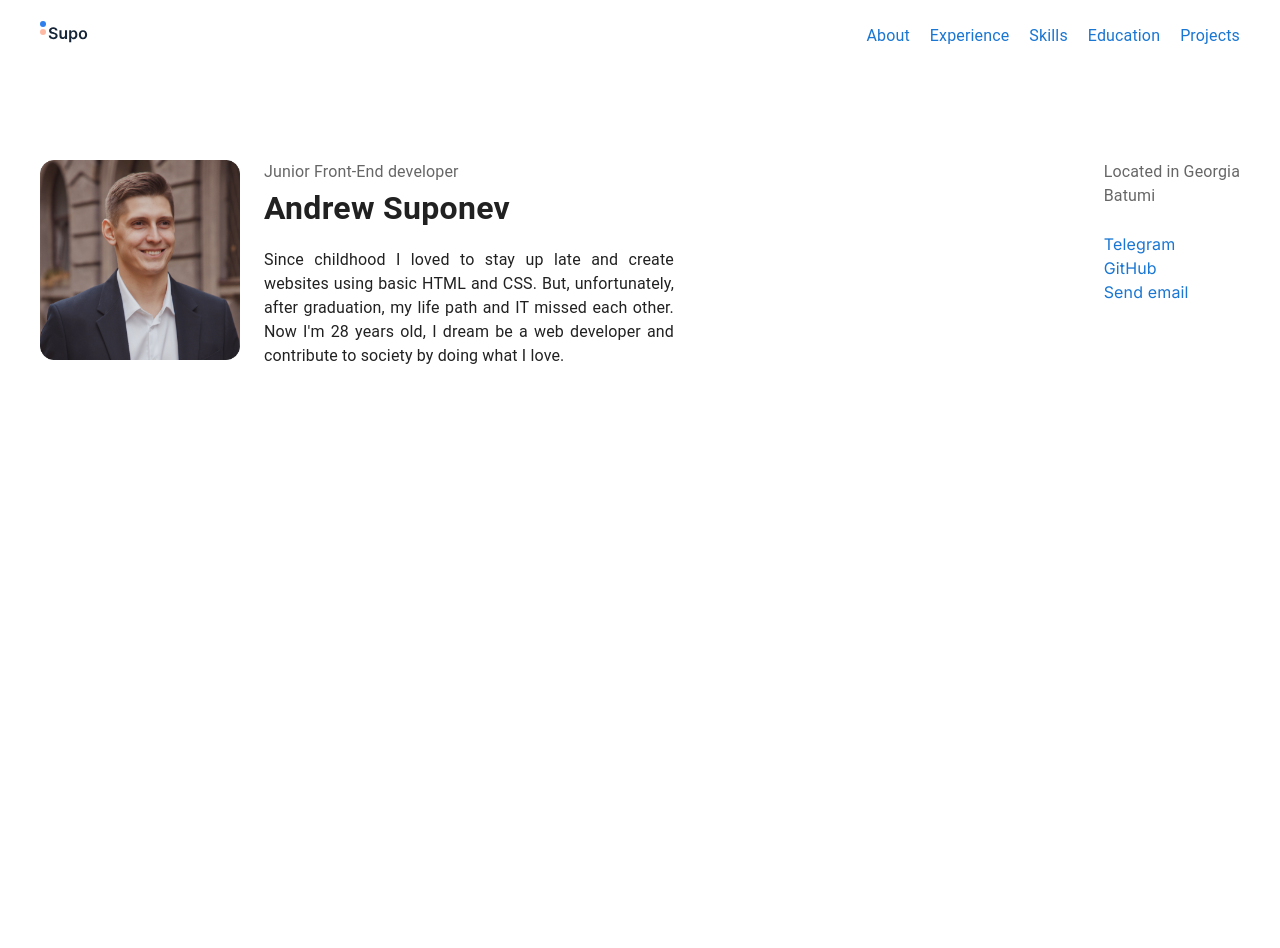
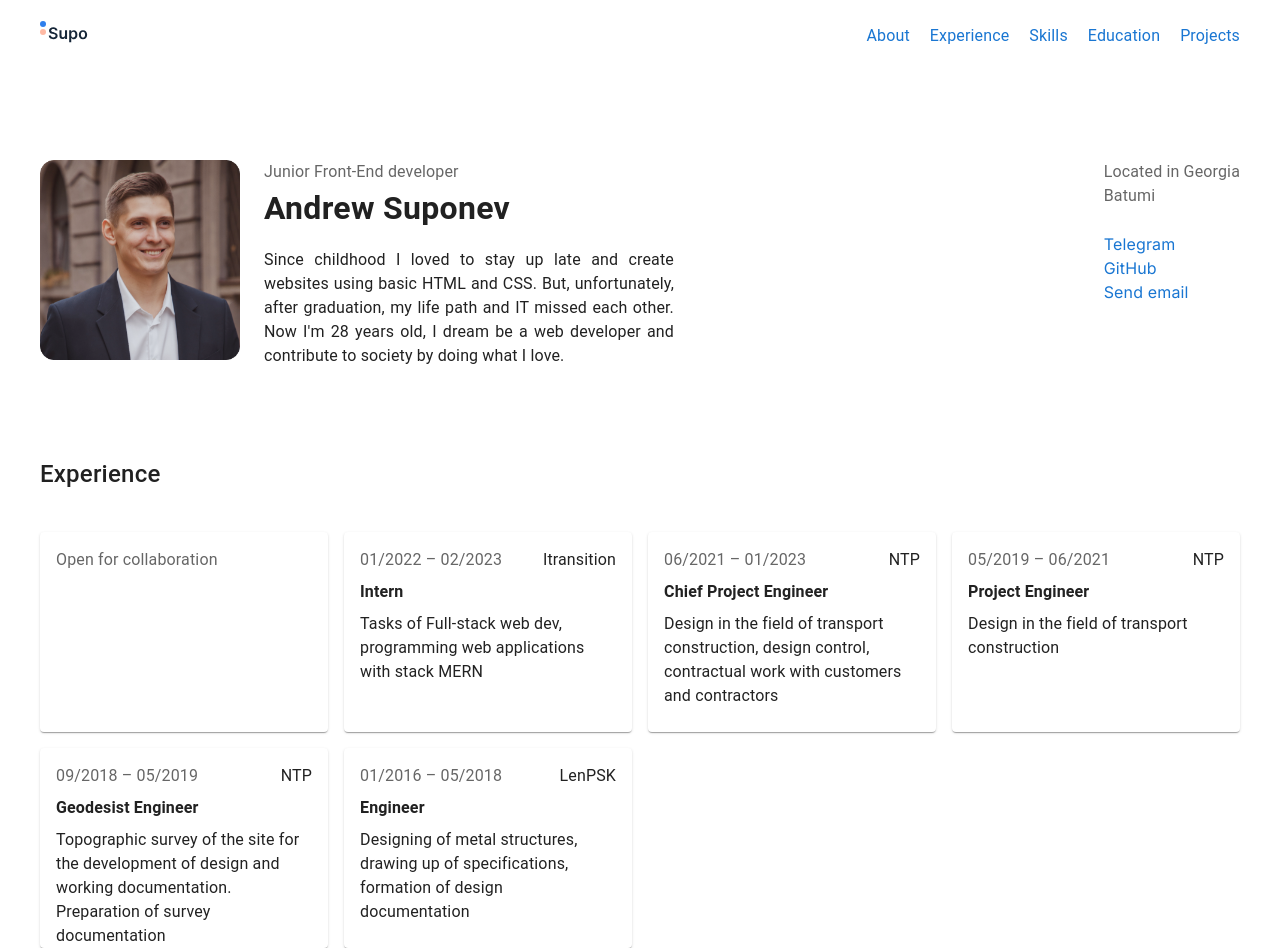
Before and after one commit to asuponev/asuponev.github.io, a React (Create React App) app: page / in a window 1280 px wide. Before the commit the page ends 800 px from the top, so only its background shows below. Built offline with nearby package versions, Linux system fonts and the light colour scheme.

Commit message:
feat: implement section expirience

```diff
--- /dev/null
+++ b/src/components/cards/info-card.js
@@ -0,0 +1,27 @@
+import React from 'react';
+import { Card, CardContent, Stack, Typography } from '@mui/material';
+
+const InfoCard = ({ date, company, position, description }) => {
+  return (
+    <Card>
+      <CardContent sx={{ display: "flex", flexDirection: "column", gap: 1, height: 200 }}>
+        <Stack direction="row" justifyContent="space-between">
+          <Typography color="text.secondary">
+            {date}
+          </Typography>
+          <Typography >
+            {company}
+          </Typography>
+        </Stack>
+        <Typography fontWeight={700}>
+          {position}
+        </Typography>
+        <Typography>
+          {description}
+        </Typography>
+      </CardContent>
+    </Card>
+  );
+}
+
+export default InfoCard;
--- /dev/null
+++ b/src/components/cards/open-card.js
@@ -0,0 +1,16 @@
+import React from 'react';
+import { Card, CardContent, Typography } from '@mui/material';
+
+const OpenCard = () => {
+  return (
+    <Card>
+      <CardContent sx={{ height: 200 }}>
+        <Typography color="text.secondary">
+          Open for collaboration
+        </Typography>
+      </CardContent>
+    </Card>
+  );
+}
+
+export default OpenCard;
--- /dev/null
+++ b/src/data/experience-data.js
@@ -0,0 +1,39 @@
+const experienceData = [
+  {
+    id: "1",
+    date: "01/2016 – 05/2018",
+    company: "LenPSK",
+    position: "Engineer",
+    description: "Designing of metal structures, drawing up of specifications, formation of design documentation"
+  },
+  {
+    id: "2",
+    date: "09/2018 – 05/2019",
+    company: "NTP",
+    position: "Geodesist Engineer",
+    description: "Topographic survey of the site for the development of design and working documentation. Preparation of survey documentation"
+  },
+  {
+    id: "3",
+    date: "05/2019 – 06/2021",
+    company: "NTP",
+    position: "Project Engineer",
+    description: "Design in the field of transport construction"
+  },
+  {
+    id: "4",
+    date: "06/2021 – 01/2023",
+    company: "NTP",
+    position: "Chief Project Engineer",
+    description: "Design in the field of transport construction, design control, contractual work with customers and contractors"
+  },
+  {
+    id: "5",
+    date: "01/2022 – 02/2023",
+    company: "Itransition",
+    position: "Intern",
+    description: "Tasks of Full-stack web dev, programming web applications with stack MERN"
+  },
+];
+
+export default experienceData;
--- /dev/null
+++ b/src/sections/experience.js
@@ -0,0 +1,33 @@
+import React from 'react';
+import { Box, Grid, Typography } from '@mui/material';
+
+import InfoCard from '../components/cards/info-card';
+import OpenCard from '../components/cards/open-card';
+import experienceData from '../data/experience-data';
+
+const Experience = () => {
+
+  const cards = [...experienceData].reverse().map(item => {
+    return (
+      <Grid item lg={3} md={4} sm={6} xs={12} key={item.id}>
+        <InfoCard {...item} />
+      </Grid>
+    );
+  });
+
+  return (
+    <Box component="section" className="container" mt={11} id="experience">
+      <Typography fontWeight={500} fontSize={24}>
+        Experience
+      </Typography>
+      <Grid container spacing={2} mt={3}>
+        <Grid item lg={3} md={4} sm={6} xs={12}>
+          <OpenCard />
+        </Grid>
+        {cards}
+      </Grid>
+    </Box>
+  );
+}
+
+export default Experience;
--- a/src/sections/sections.js
+++ b/src/sections/sections.js
@@ -2,11 +2,13 @@ import React from 'react';
 import { Box } from '@mui/material';
 
 import About from './about';
+import Experience from './experience';
 
 const Sections = () => {
   return (
     <Box component="main">
       <About />
+      <Experience />
     </Box>
   );
 }
```
